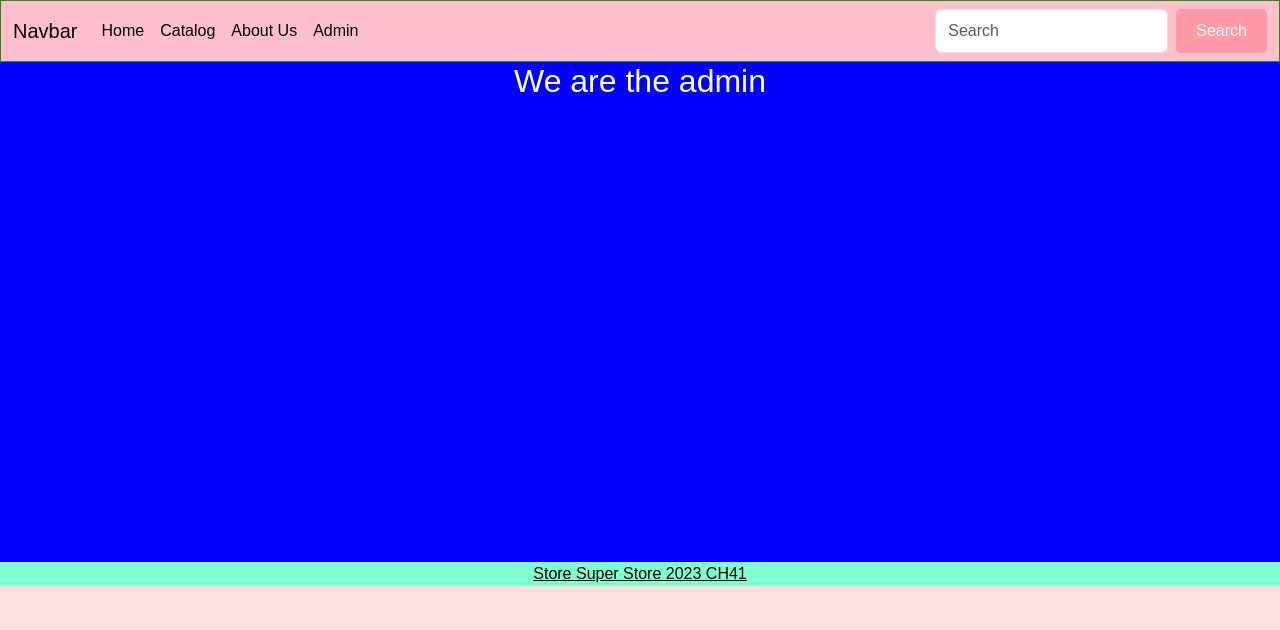
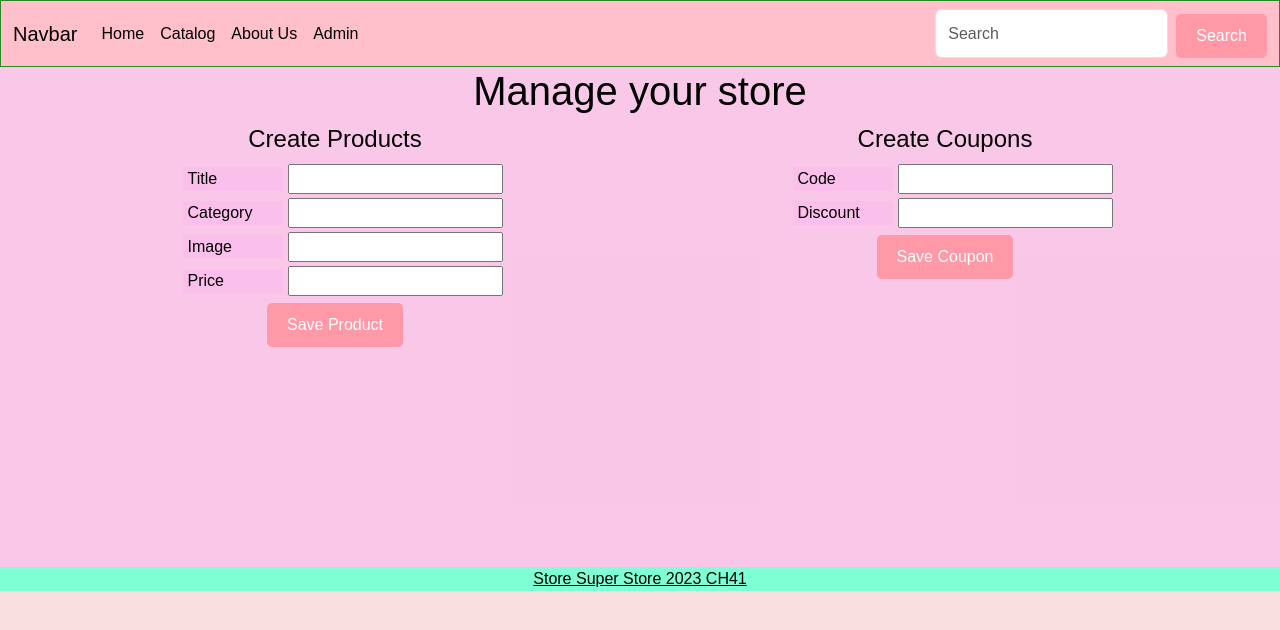
Before and after one commit to SamanthaRoman/107, a React (Create React App) app: page /admin in a window 1280 px wide. Shown: the top 630 px of the page. Built offline with nearby package versions, Linux system fonts and the light colour scheme.

Commit message:
assignment 2

```diff
--- a/src/pages/admin.css
+++ b/src/pages/admin.css
@@ -1,5 +1,37 @@
 .admin {
     min-height: 500px;
-    background-color: blue;
-    color: white;
+    background-color: rgba(249, 167, 242, 0.446);
+    color: rgb(0, 0, 0);
 }
+
+.admin .parent {
+    display: flex;
+    padding: 10px 30px;
+    justify-content: space-around;
+}
+
+.admin .products {
+    flex: 400px;
+}
+
+.admin .codes {
+    flex: 400px;
+}
+
+.admin form {
+    background-color: rgba(244, 244, 244, 0.244);
+
+}
+
+.admin label {
+    background-color: rgba(254, 163, 245, 0.242);
+    width: 100px;
+    text-align: left;
+    padding-left: 5px;
+    margin: 5px;
+    margin-left: 15px;
+}
+
+.btn {
+    margin-top: 5px;
+}
--- a/src/pages/admin.jsx
+++ b/src/pages/admin.jsx
@@ -1,10 +1,103 @@
 import "./admin.css";
+import { useState } from "react";
+
+function Admin(){
+
+const [allProducts, setAllProducts] = useState([]);
+const [product, setProduct] = useState({
+    title: '',
+    category: '',
+    image: '',
+    price: 0,
+});
+const [allCoupons, setAllCoupons] = useState([]);
+const [coupon, setCoupon] = useState({
+    code: '',
+    discount: 0,
+});
+
+function handleProductChange(e){
+    let name = e.target.name;
+    // create a copy
+    // modify the copy
+    // set the copy back
+
+    let copy = { ...product }; // create a copy of product/state variable
+    copy[name] = e.target.value; // modify the copy
+    setProduct(copy); // set the copy back
+}
+function handleCouponChange(e){
+    let name = e.target.name;
+    let copy = { ...coupon }; // create a copy of product/state variable
+    copy[name] = e.target.value; // modify the copy
+    setCoupon(copy); // set the copy back
+}
+
+function saveProduct(){
+    console.log(product);
+
+    let copy = [...allProducts];
+    copy.push(product);
+    setAllProducts(copy); // you can call it newList everyhere vs copy if you want
+}
+function saveCoupon(){
+    console.log(coupon);
+
+    let copy = [...allCoupons];
+    copy.push(coupon);
+    setAllCoupons(copy); // you can call it newList everyhere vs copy if you want
+
+}
 
 
-function Admin(){
+
     return (
         <div className="admin">
-            <h2>We are the admin</h2>
+            <h1>Manage your store</h1>
+            <div className="parent">
+                <section className="products">
+                    <div>
+                        <h4>Create Products</h4>
+                        <div>
+                            <label>Title</label>
+                            <input onChange={handleProductChange} name="title" type="text"></input>
+                        </div>
+                        <div>
+                            <label>Category</label>
+                            <input onChange={handleProductChange} name="category" type="text"></input>
+                        </div>
+                        <div>
+                            <label>Image</label>
+                            <input onChange={handleProductChange} name="image" type=""></input>
+                        </div>
+                        <div>
+                            <label>Price</label>
+                            <input onChange={handleProductChange} name="price" type="number"></input>
+                        </div>
+                        <div>
+                            <button type="button" onClick={saveProduct} className="btn btn-dark">Save Product</button>
+                        </div>
+                    </div>
+                    {allProducts.map(product => <p key={product.title}> {product.title} - {product.price}</p>)}
+                </section>
+                <section className="codes">
+                    <div>
+                        <h4>Create Coupons</h4>
+                        <div>
+                            <label>Code</label>
+                            <input onBlur={handleCouponChange} name="code" type="text"></input>
+                        </div>
+                        <div>
+                            <label>Discount</label>
+                            <input onBlur={handleCouponChange} name="discount" type="number"></input>
+                        </div>
+                        <div>
+                            <button onClick={saveCoupon} type="button" className="btn btn-dark">Save Coupon</button>
+                        </div>
+                    </div>
+                    {allCoupons.map(coupon => <p key={coupon.code}> {coupon.code} - {coupon.discount}</p>)}
+                </section>
+            </div>
         </div>
     )
 }
```
